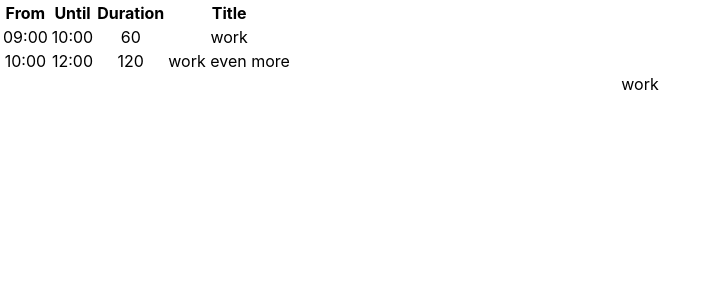
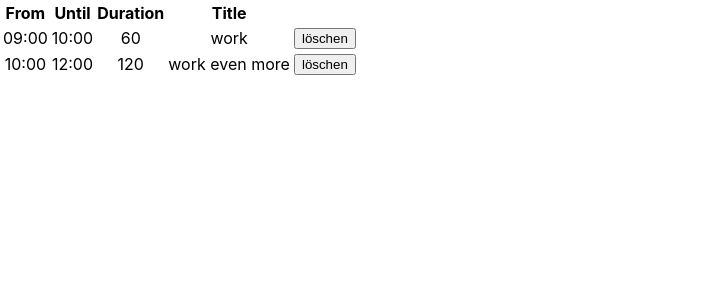
Before and after one commit to sspringer82/reactws, a React (Create React App) app: page / in a window 1280 px wide. Shown: the top 300 px of the page, without its empty margins (0-717 px from the left). Built offline with nearby package versions, Linux system fonts and the light colour scheme.

Commit message:
inverse data flow and backend

```diff
--- /dev/null
+++ b/data.json
@@ -0,0 +1,15 @@
+{
+  "logs": [{
+    "id": 1,
+    "from": "09:00",
+    "until": "10:00",
+    "title": "work",
+    "duration": 60
+  }, {
+    "id": 2,
+    "from": "10:00",
+    "until": "12:00",
+    "title": "work even more",
+    "duration": 120
+  }]
+}
--- a/package.json
+++ b/package.json
@@ -14,6 +14,7 @@
     "@types/node": "^12.12.62",
     "@types/react": "^16.9.49",
     "@types/react-dom": "^16.9.8",
+    "json-server": "^0.16.2",
     "react": "^16.13.1",
     "react-dom": "^16.13.1",
     "react-scripts": "3.4.3",
@@ -23,7 +24,8 @@
     "start": "react-scripts start",
     "build": "react-scripts build",
     "test": "react-scripts test",
-    "eject": "react-scripts eject"
+    "eject": "react-scripts eject",
+    "backend": "json-server -p 3001 -w data.json"
   },
   "eslintConfig": {
     "extends": "react-app"
--- a/src/List/List.tsx
+++ b/src/List/List.tsx
@@ -1,7 +1,7 @@
 import * as React from 'react';
 import { useEffect, useState } from 'react';
 import Log from '../shared/Log';
-import Child from './Child';
+import ListItem from './ListItem';
 
 const initialLogData: Log[] = [{
   id: 1,
@@ -25,8 +25,13 @@ const List: React.FC = () => {
       setLogs(prevLogs => {
         return initialLogData;
       });
-    }, 5000);
+    }, 1000);
   },[]);
+
+  function handleDelete(item: Log): void {
+    console.log('delete Item');
+    // delete elements from state
+  }
 
   return <>
       <table>
@@ -36,17 +41,13 @@ const List: React.FC = () => {
           <th>Until</th>
           <th>Duration</th>
           <th>Title</th>
+          <th></th>
         </tr>
       </thead>
-      {logs.map(log => (
-        <tr>
-          <td>{log.from}</td>
-          <td>{log.until}</td>
-          <td>{log.duration}</td>
-          <td>{log.title}</td>
-        </tr>))}
+      <tbody>
+        {logs.map(log => <ListItem key={log.id} item={log} onDelete={handleDelete}/>)}
+      </tbody>
     </table>
-    <Child item={initialLogData[0]}></Child>
   </>
 };
 
--- /dev/null
+++ b/src/List/ListItem.tsx
@@ -0,0 +1,25 @@
+import * as React from 'react';
+import Log from '../shared/Log';
+
+interface Props {
+  item: Log;
+  onDelete: (item: Log) => void;
+}
+
+const ListItem: React.FC<Props> = ({item, onDelete}) => {
+  return <tr>
+    <td>{item.from}</td>
+    <td>{item.until}</td>
+    <td>{item.duration}</td>
+    <td>{item.title}</td>
+    <td>
+      <button onClick={(e) => {
+        onDelete(item);
+      }}>
+        löschen
+      </button>
+    </td>
+  </tr>;
+}
+
+export default ListItem;
```
Also changed, not shown: Aufgaben/Aufgabe3.md (added, +3 -0 lines), Aufgaben/Aufgabe4.md (added, +18 -0 lines), 2 other files (tests, documents, lock files or other folders).
